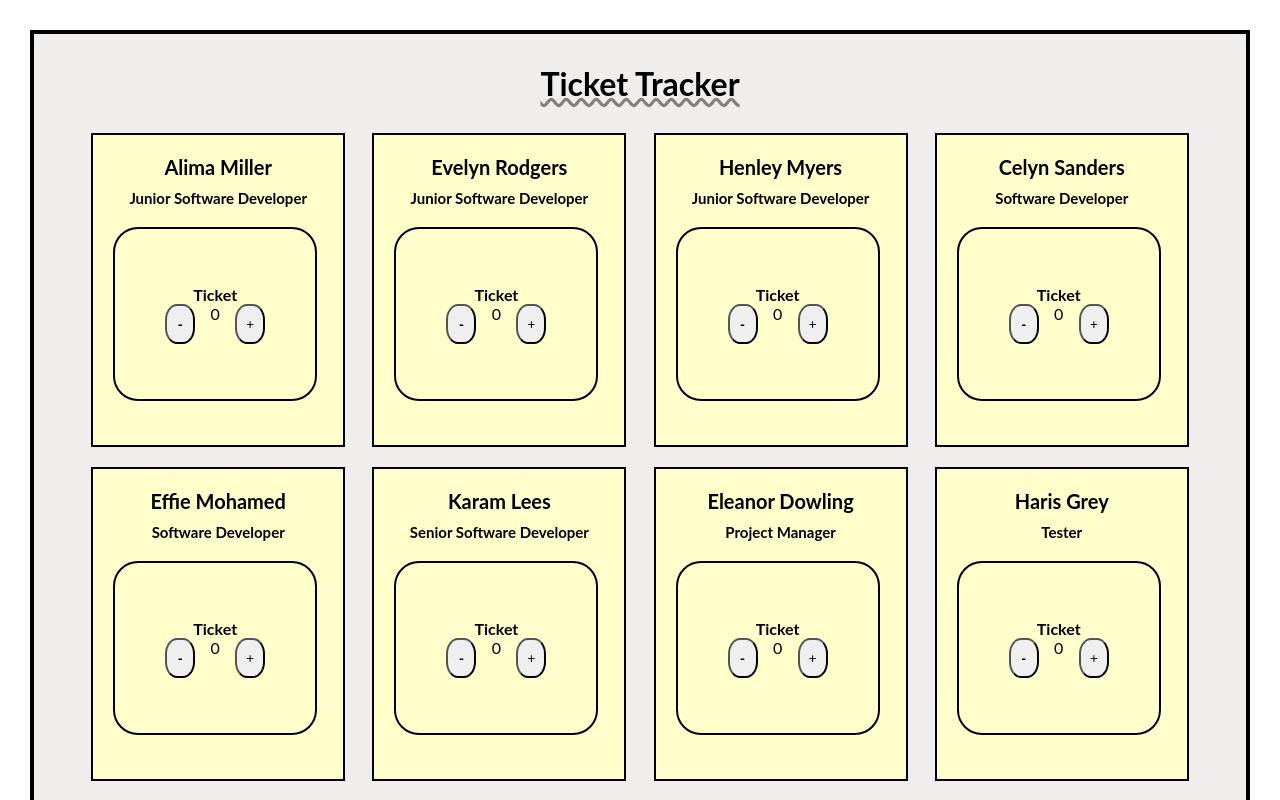
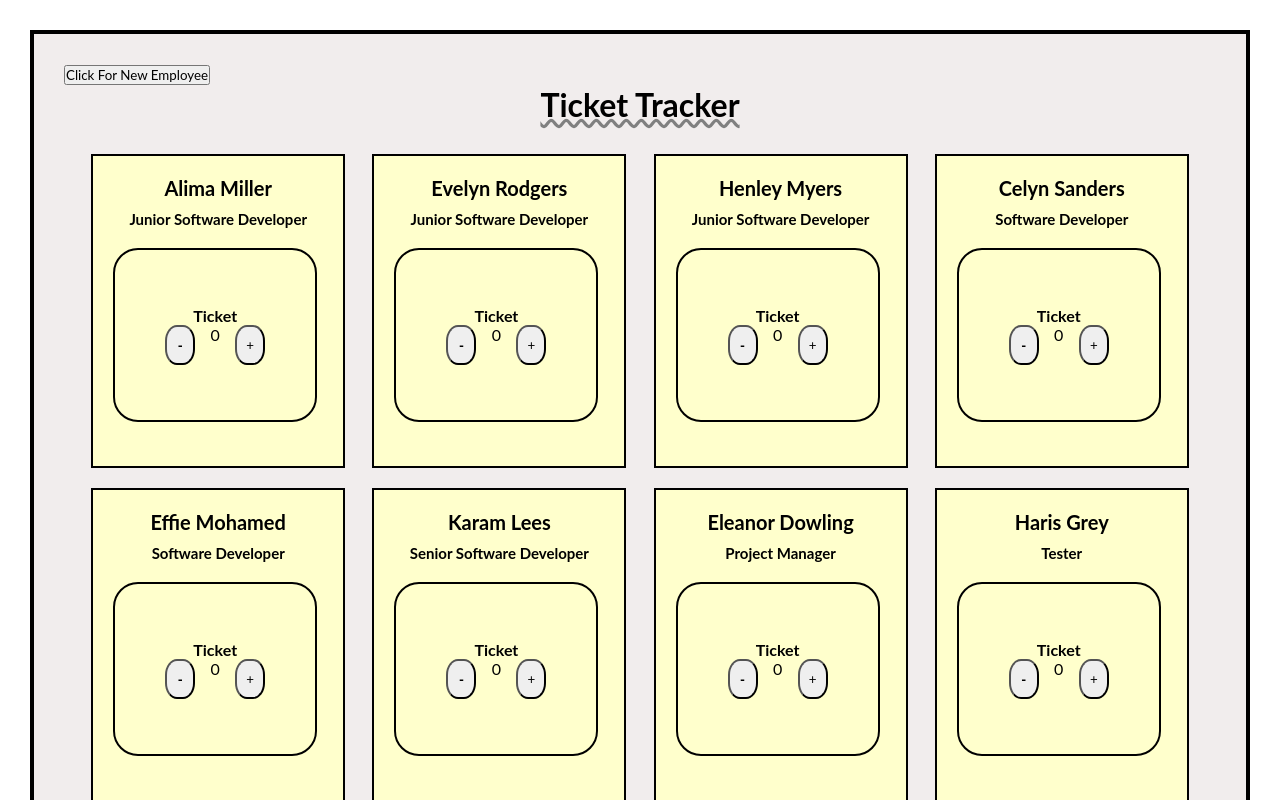
Before and after one commit to awo-ali/Ticket-Tracker-challenge, a React (Create React App) app: page / in a window 1280 px wide. Shown: the top 800 px of the page. Built offline with nearby package versions, Linux system fonts and the light colour scheme.

Commit message:
Added new member function

```diff
--- a/src/App.jsx
+++ b/src/App.jsx
@@ -1,30 +1,52 @@
+import "./App.scss";
+import React, {useState, useEffect} from 'react'
+import EmployeeCard from "./components/EmployeeCard/EmployeeCard";
+import Counter from "./components/Counter/Counter";
+import team from "./data/team";
+import Form from "./components/Form/Form";
 
-import './App.scss';
-import EmployeeCard from './components/EmployeeCard/EmployeeCard'
-import Counter from './components/Counter/Counter'
-import team from './data/team'
+const App = (props) => {
+
+  const [ showForm, setShowForm] = useState(false)
+  const [ teamMembers, setTeamMembers] = useState(team)
 
 
-const App = () => {
-
-const cardArr = team.map ((team)  =>
-<div  className='card'>
-<EmployeeCard nameTag = {team.name} roleTag = {team.role}/>
-<Counter title = "Counter"/>
-</div>
-)
-
-  //console.log(team.name);
-  return (
+  const toggleForm =() => {
+ setShowForm(!showForm)
+  };
 
 
-    <div className='app'>
-    <h1 className='title'>Ticket Tracker</h1>
-    <div className='cardContainer'>
-    {cardArr}
+  const addNewMember = (memberName, memberRole, event) =>{
+    event.preventDefault()
+    setTeamMembers([...teamMembers,{name:memberName, role:memberRole, id:team.length+1}])
+    console.log(team);
+  }
+  console.log(teamMembers);
+
+
+
+  const cardArr = (team) => {  return team.map((team) => (
+    <div className="card">
+      <EmployeeCard nameTag={team.name} roleTag={team.role} />
+      <Counter title="Counter" />
+
     </div>
-    </div>
-  )
+  ));
 }
 
-export default App
+
+
+
+  return (
+    <div className="app">
+      {showForm &&  <Form newMember={addNewMember} toggleForm={toggleForm}/> }
+      <button onClick={toggleForm} toggleForm={toggleForm}>Click For New Employee</button>
+      <h1 className="title">Ticket Tracker</h1>
+      <div className="cardContainer">{cardArr(teamMembers)}</div>
+
+
+    </div>
+  );
+};
+
+export default App;
```
